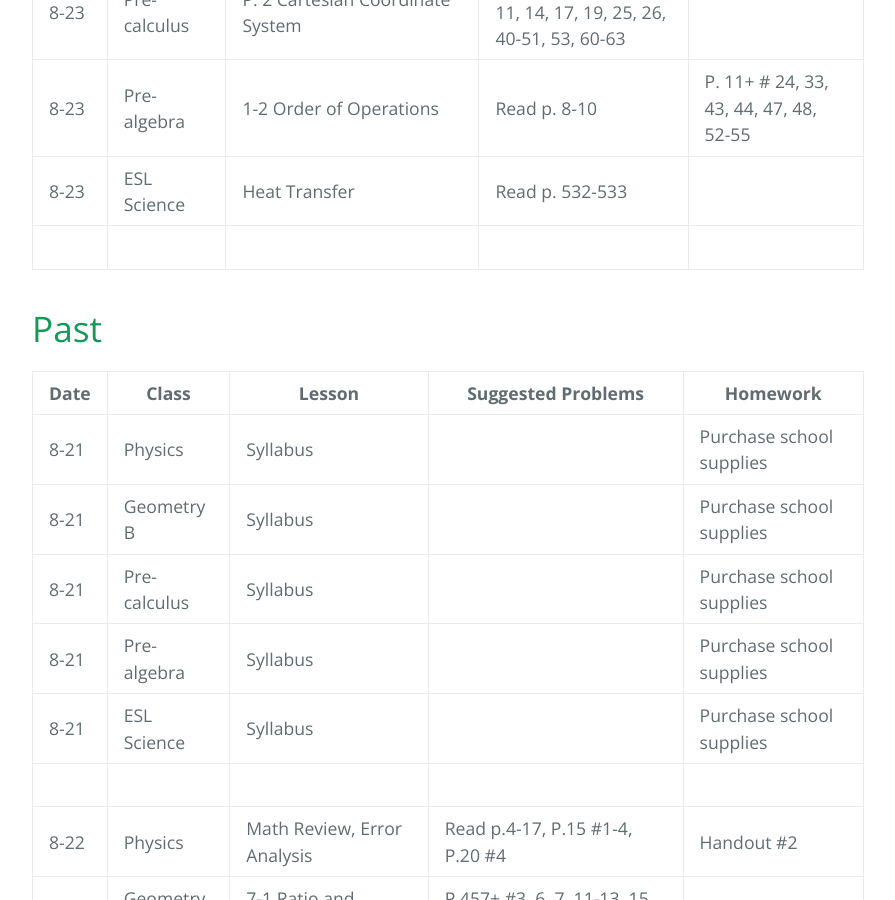
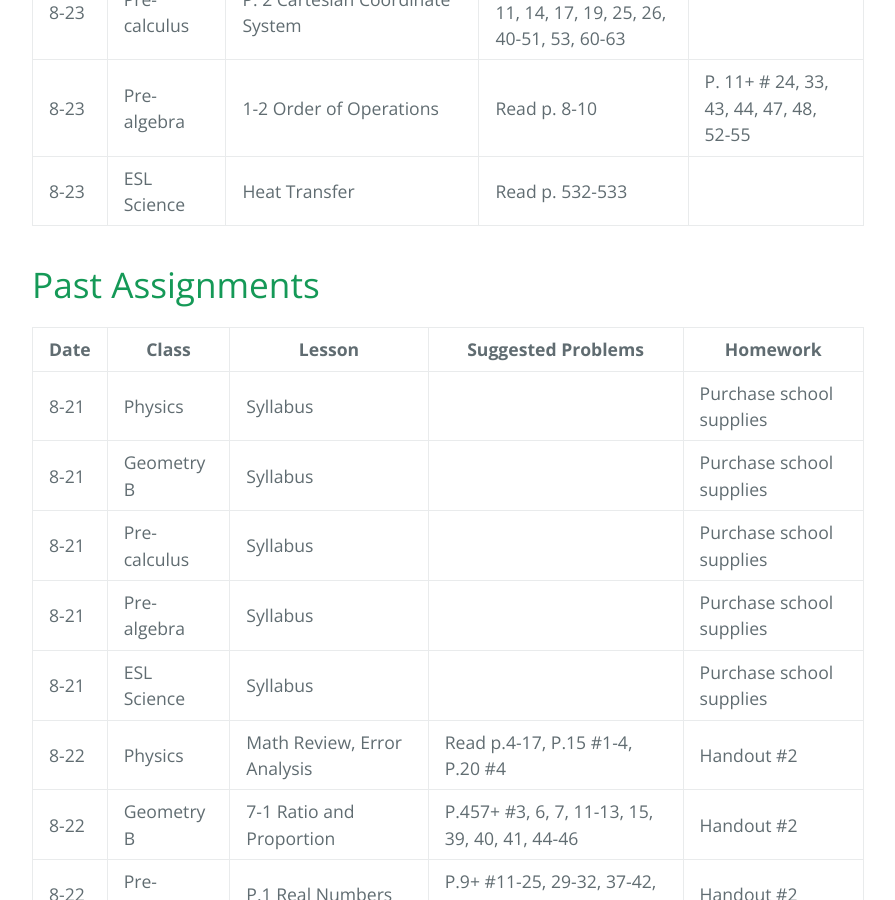
Before and after one commit to gpayoo/gpayoo, a Jekyll site: the page built from index.md, in a window 1280 px wide and 900 px high, scrolled down 867 px. Shown: the whole window, without its empty margins (192-1087 px from the left). Built offline with Jekyll 4.4.1, drawn with Linux system fonts in a browser that asks for light colours; our own code applies the rules of GitHub Pages for plain Markdown files.

Commit message:
Update index.md

```diff
--- a/index.md
+++ b/index.md
@@ -14,9 +14,10 @@ layout: default
 | 8-23 | Pre-calculus | P. 2 Cartesian Coordinate System| P.20+ #1, 3a, 3b, 5-11, 14, 17, 19, 25, 26, 40-51, 53, 60-63|
 | 8-23 | Pre-algebra | 1-2 Order of Operations | Read p. 8-10 | P. 11+ # 24, 33, 43, 44, 47, 48, 52-55
 | 8-23 | ESL Science | Heat Transfer | Read p. 532-533
-|      |             |             |
 
-# [](#header-2) Past
+
+
+# [](#header-2) Past Assignments
 
 | Date | Class | Lesson | Suggested Problems | Homework |
 | ---- | ----- | ------ | -------- | ---
@@ -25,7 +26,6 @@ layout: default
 | 8-21 | Pre-calculus | Syllabus   | | Purchase school supplies
 | 8-21 | Pre-algebra | Syllabus    | | Purchase school supplies
 | 8-21 | ESL Science | Syllabus    | | Purchase school supplies
-|      |             |             | |
 | 8-22 | Physics | Math Review, Error Analysis | Read p.4-17, P.15 #1-4, P.20 #4 | Handout #2 |
 | 8-22 | Geometry B | 7-1 Ratio and Proportion | P.457+ #3, 6, 7, 11-13, 15, 39, 40, 41, 44-46 | Handout #2 |
 | 8-22 | Pre-calculus | P.1 Real Numbers | P.9+ #11-25, 29-32, 37-42, 47-52, 57, 58, 69-72 | Handout #2
```
